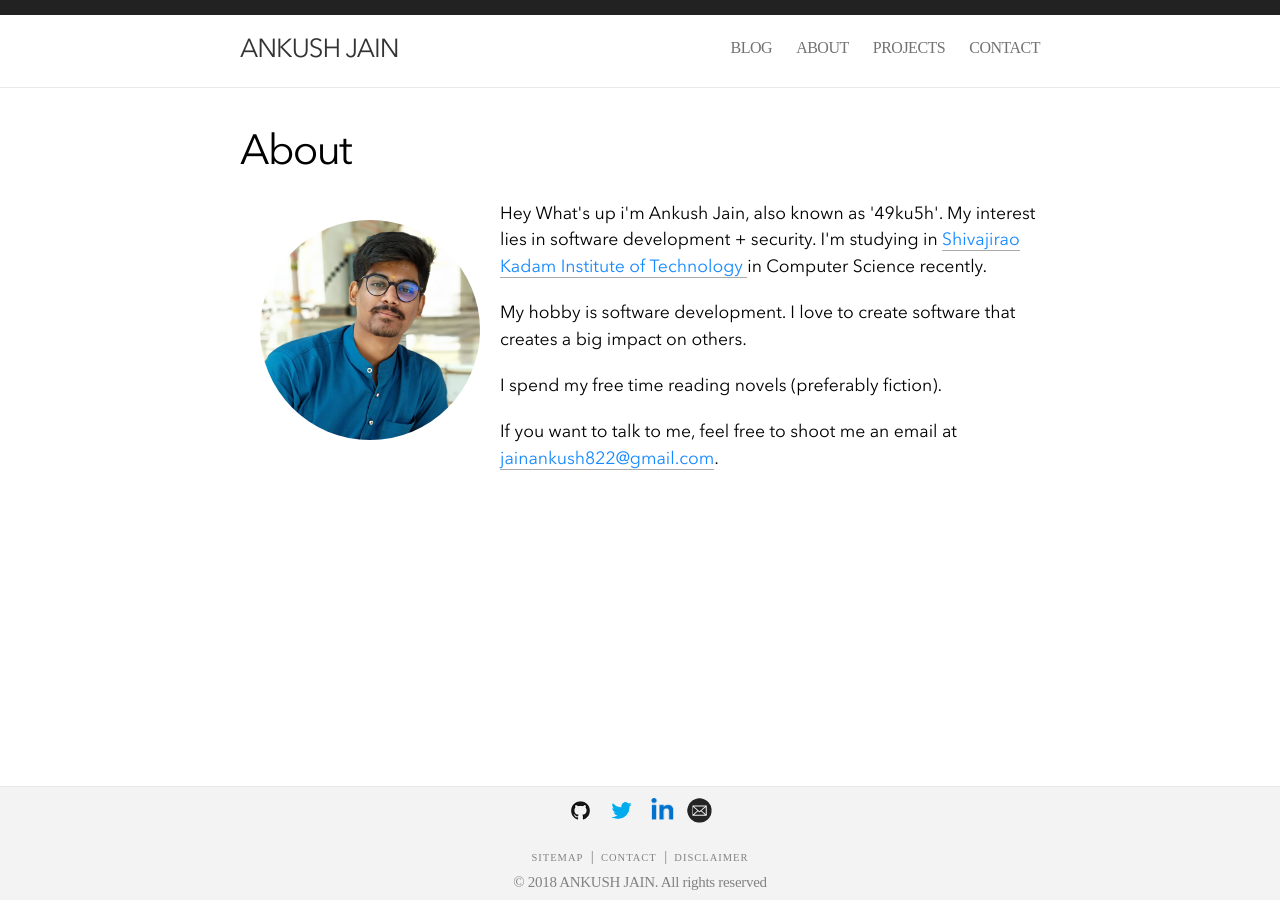
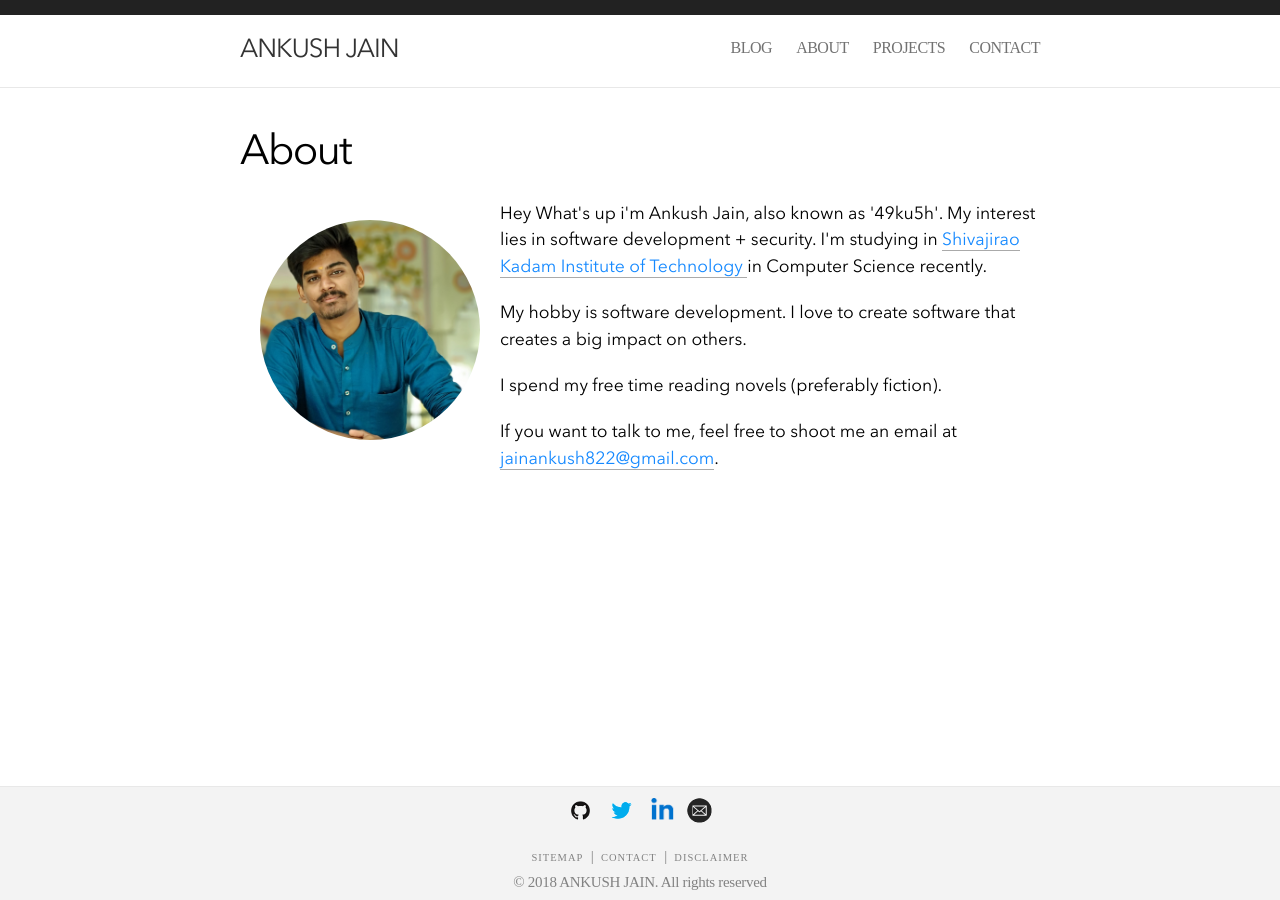
Before and after one commit to 49ku5h/MY-WEBSITE, a Jekyll site: the page built from about.html, in a window 1280 px wide. Built offline with Jekyll 4.4.1, drawn with Linux system fonts in a browser that asks for light colours; nearby versions of some CDN libraries.

Commit message:
Update main.css

```diff
--- a/assets/css/main.css
+++ b/assets/css/main.css
@@ -16,7 +16,7 @@
 
 .home-body {
  box-sizing: border-box;
- background-image:url("11.png");
+ background-image:url(../assets/images/11.png);
  height: initial;
  min-height: 100%;
 }
@@ -29,7 +29,7 @@
 }
 
 #profile {
- background-image: url(../images/IMG_20191028_114447-min.jpg);
+ background-image: url(../images/IMG_20191028_115211.jpg);
  background-size: cover;
  border-radius: 50%;
  z-index: 1;
```
